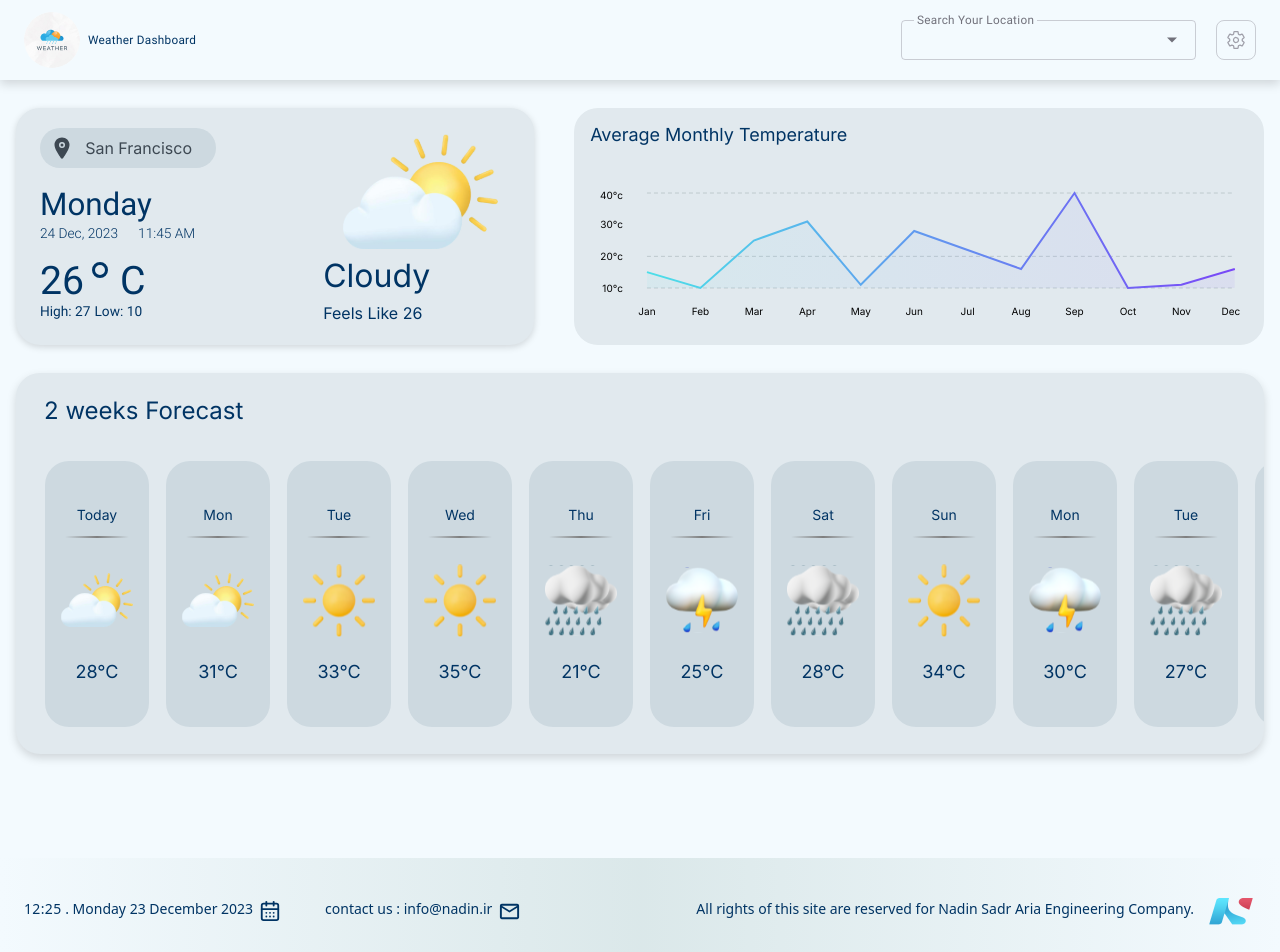
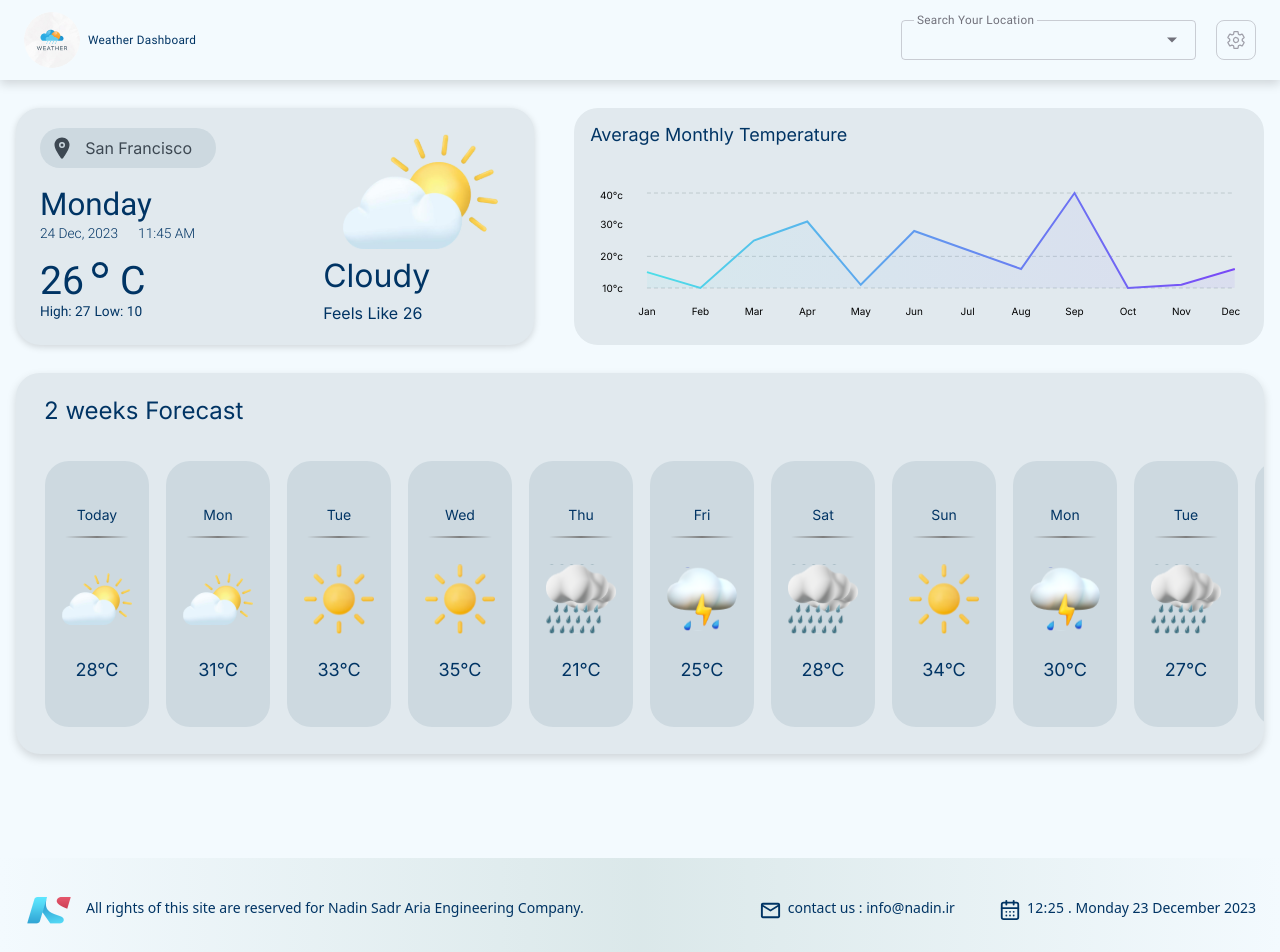
Before and after one commit to Devby-Ali/weather-web-project, a React (Vite) app: page / in a window 1280 px wide. Shown: the top 952 px of the page. Built offline with nearby package versions, Linux system fonts and the light colour scheme.

Commit message:
Responsive Footer

```diff
--- a/src/Components/Footer/Footer.tsx
+++ b/src/Components/Footer/Footer.tsx
@@ -4,28 +4,28 @@ import { LuCalendarDays } from "react-icons/lu";
 
 const Footer = (): React.JSX.Element => {
   return (
-    <footer className="flex px-6 items-center justify-between w-full h-[106px] bg-gradient-to-r dark:from-[#292F45] dark:via-[#3F4861] dark:to-[#151D32] from-[#F3FAFE] via-[#CCDDDD9E] to-[#F3FAFE] text-darkText dark:text-lightText">
-      <div className="flex gap-x-11">
-        <div className="flex-center gap-x-1.5 text-[22px]">
-          <span className="ltr-text text-sm mb-1">
+    <footer className="flex flex-col lg:flex-row px-6 lg:items-center justify-center lg:justify-between w-full h-26 bg-gradient-to-r dark:from-[#292F45] dark:via-[#3F4861] dark:to-[#151D32] from-[#F3FAFE] via-[#CCDDDD9E] to-[#F3FAFE] text-darkText dark:text-lightText">
+      <div className="flex items-center gap-x-3">
+        <img src="/images/svgs/icon-copy-1.png" alt="" />
+        <span className="ltr-text mb-1 text-xs lg:text-sm">
+          All rights of this site are reserved for Nadin Sadr Aria Engineering
+          Company.
+        </span>
+      </div>
+      <div className="flex flex-col sm:flex-row items-start gap-x-6 lg:gap-x-11 sm:self-end lg:self-auto">
+        <div className="flex-center gap-x-1.5 lg:text-[23px]">
+          <MdOutlineMailOutline />
+          <span className="ltr-text text-xs lg:text-sm mb-1">
+            contact us : info@nadin.ir
+          </span>
+        </div>
+        <div className="flex-center gap-x-1.5 lg:text-[22px]">
+          <LuCalendarDays />
+          <span className="ltr-text text-xs lg:text-sm mb-1">
             <span className="tracking-wide">12:25</span> . Monday 23 December
             2023
           </span>
-          <LuCalendarDays />
         </div>
-        <div className="hidden xl:flex-center gap-x-1.5 text-[23px]">
-          <span className="ltr-text text-sm mb-1">
-            contact us : info@nadin.ir
-          </span>
-          <MdOutlineMailOutline />
-        </div>
-      </div>
-      <div className="flex items-center gap-x-3">
-        <span className="ltr-text hidden lg:block mb-1 text-sm">
-          All rights of this site are reserved for Nadin Sadr Aria Engineering
-          Company.
-        </span>
-        <img src="/images/svgs/icon-copy-1.png" alt="" />
       </div>
     </footer>
   );
--- a/src/Components/WeatherDetails/WeatherDetails.tsx
+++ b/src/Components/WeatherDetails/WeatherDetails.tsx
@@ -60,7 +60,7 @@ const WeatherDetails = (): React.JSX.Element => {
       <Swiper
         breakpoints={breakpoints}
         slidesPerView={11}
-        spaceBetween={10}
+        spaceBetween={15}
         navigation={false}
         pagination={{ clickable: true }}
         className="!pt-9"
@@ -75,7 +75,7 @@ const WeatherDetails = (): React.JSX.Element => {
               <h2 className="text-sm px-2">{card.day}</h2>
               <span className="w-16 h-0.5 bg-gradient-to-r from-[#36363600] via-[#7E7E7E] to-[#36363600] rounded-full mt-[11px]"></span>
 
-              <div className="w-12 lg:w-18 h-12 lg:h-18 flex-center mt-6.5">
+              <div className="size-12 lg:size-17.5 flex-center mt-6.5">
                 <img src={card.img} alt="" />
               </div>
               <span className="text-lg mt-5.5">{card.Temp}°C</span>
```
